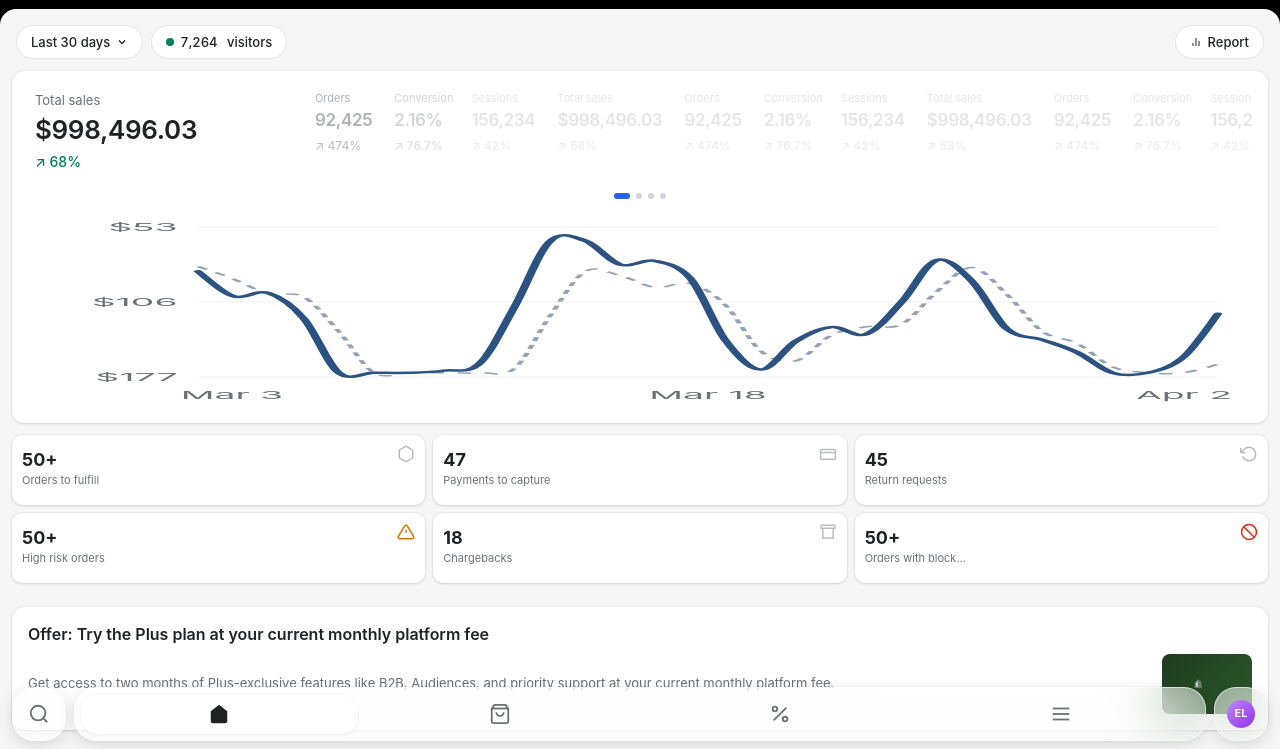
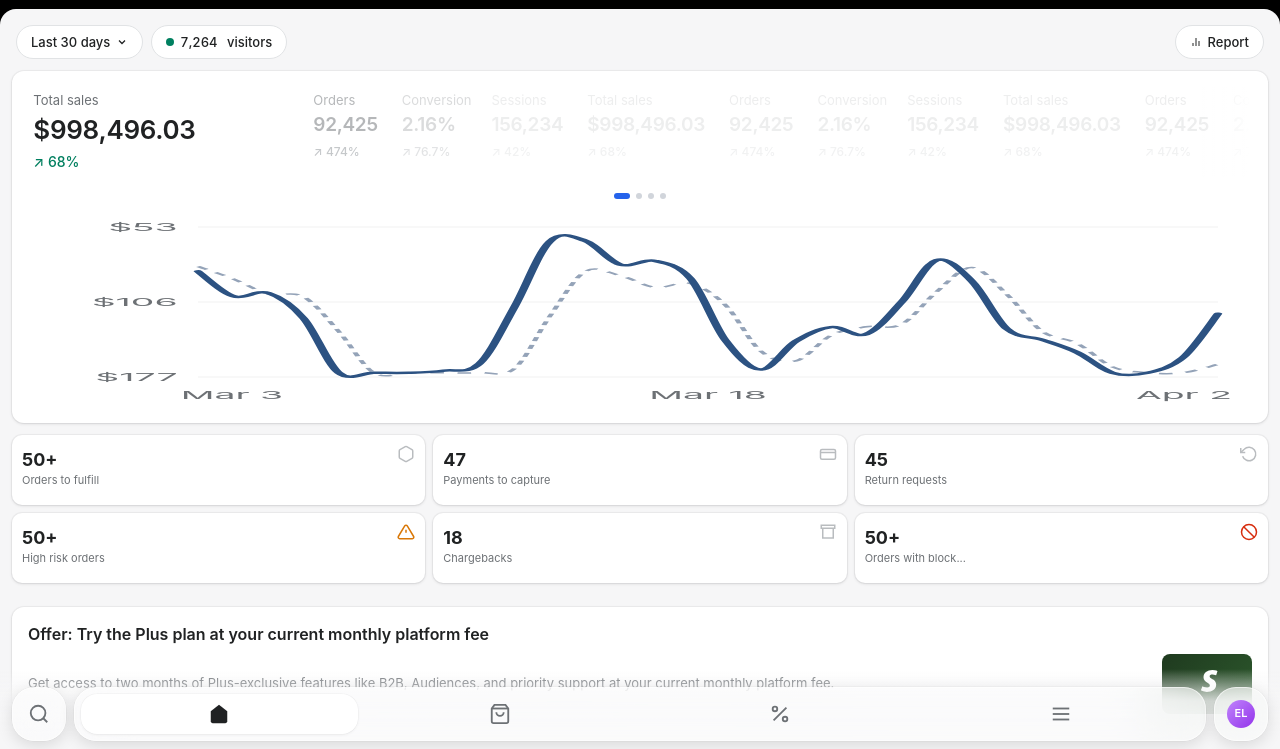
Before and after one commit to Plutus-37/Shopify, a plain HTML site: page index.html in a window 1280 px wide. Shown: the part 51-800 px from the top of the page. Drawn offline with Linux system fonts and the light colour scheme.

Commit message:
index.html

```diff
--- a/index.html
+++ b/index.html
@@ -43,7 +43,7 @@
 
   body {
     font-family: -apple-system, BlinkMacSystemFont, "SF Pro Text", "Segoe UI", Roboto, sans-serif;
-    background: #fff;
+    background: var(--bg);
     color: var(--text);
     font-size: 15px;
     line-height: 1.4;
@@ -62,6 +62,18 @@
     background: var(--bg);
     position: relative;
     overflow: hidden;
+  }
+  /* Fade-out gradient at the bottom: hides content behind the floating tab-bar */
+  .app::after {
+    content: '';
+    position: absolute;
+    left: 0;
+    right: 0;
+    bottom: 0;
+    height: calc(80px + var(--safe-bottom));
+    background: linear-gradient(to bottom, rgba(246,246,247,0) 0%, rgba(246,246,247,0.85) 40%, rgba(246,246,247,1) 80%);
+    pointer-events: none;
+    z-index: 5;
   }
 
   /* Header noir */
@@ -198,6 +210,18 @@
     padding-top: 4px;
     touch-action: pan-y;
   }
+  /* Fade-out gradient on the right edge so dim tiles disappear softly */
+  .stats-row::after {
+    content: '';
+    position: absolute;
+    top: 0;
+    right: 0;
+    bottom: 0;
+    width: 50px;
+    background: linear-gradient(to right, rgba(255,255,255,0) 0%, rgba(255,255,255,1) 100%);
+    pointer-events: none;
+    z-index: 1;
+  }
   .stats-track {
     display: flex;
     align-items: flex-start;
@@ -236,10 +260,24 @@
   /* Inactives = compactes, grisées progressivement */
   .stat-tile:not(.active) {
     min-width: 0;
-  }
-  .stat-tile.dim-1 { opacity: 0.55; }
-  .stat-tile.dim-2 { opacity: 0.3; }
-  .stat-tile.dim-3 { opacity: 0.18; }
+    padding-right: 20px;
+  }
+  .stat-tile.dim-1 { opacity: 0.5; }
+  .stat-tile.dim-2 { opacity: 0.25; }
+  .stat-tile.dim-3 { opacity: 0.12; }
+
+  /* Compact text sizes for dim tiles */
+  .stat-tile:not(.active) .label {
+    font-size: 13px;
+    color: var(--text-muted);
+  }
+  .stat-tile:not(.active) .value {
+    font-size: 19px;
+    font-weight: 600;
+  }
+  .stat-tile:not(.active) .change {
+    font-size: 12px;
+  }
 
   .stat-tile .label, .stat-tile .value, .stat-tile .change {
     transition: none;
@@ -399,7 +437,7 @@
     justify-content: center;
     flex-shrink: 0;
   }
-  .plus-card-img svg { width: 32px; height: 32px; }
+  .plus-card-img svg { width: 42px; height: 42px; }
 
   .trial-btn {
     margin: 12px;
@@ -1368,9 +1406,8 @@
       <div class="plus-banner-content">
         <div class="desc">Get access to two months of Plus-exclusive features like B2B, Audiences, and priority support at your current monthly platform fee.</div>
         <div class="plus-card-img">
-          <svg viewBox="0 0 500 142.8" xmlns="http://www.w3.org/2000/svg">
-            <path fill="#FFFFFF" d="M65,45.1l-4.3,16.1c0,0-4.8-2.2-10.5-1.8c-8.4,0.5-8.4,5.8-8.4,7.1c0.5,7.2,19.4,8.8,20.5,25.7c0.8,13.3-7,22.4-18.4,23.1C30.3,116,22.8,108,22.8,108l2.9-12.3c0,0,7.6,5.7,13.6,5.3c3.9-0.2,5.4-3.5,5.2-5.7c-0.6-9.4-16-8.8-17-24.3C26.7,58,35.2,44.9,54,43.7C61.3,43.2,65,45.1,65,45.1z" transform="translate(50, 0)"/>
-            <path fill="#FFFFFF" d="M107.4,27.1c-0.1-0.7-0.7-1.1-1.2-1.1c-0.5,0-10.4-0.2-10.4-0.2s-8.3-8-9.1-8.9c-0.8-0.8-2.4-0.6-3-0.4c0,0-1.6,0.5-4.2,1.3c-0.4-1.4-1.1-3.1-2-4.9c-2.9-5.6-7.3-8.6-12.5-8.6c-0.4,0-0.7,0-1.1,0.1c-0.2-0.2-0.3-0.4-0.5-0.5c-2.3-2.4-5.2-3.6-8.7-3.5c-6.7,0.2-13.4,5.1-18.9,13.7c-3.8,6.1-6.7,13.7-7.6,19.6c-7.7,2.4-13.1,4.1-13.3,4.1c-3.9,1.2-4,1.3-4.5,5C10.2,45.6,0,124.5,0,124.5l85.6,14.8l37.1-9.2C122.6,130.1,107.5,27.8,107.4,27.1z" transform="translate(50, 0)" opacity="0.3"/>
+          <svg viewBox="0 0 192 192" xmlns="http://www.w3.org/2000/svg">
+            <path fill="#FFFFFF" d="M119 73c-7-4-11-7-11-12 0-6 5-9 13-9 9 0 17 4 17 4l6-19s-6-5-23-5c-24 0-41 14-41 33 0 11 8 19 18 25 8 5 11 8 11 13 0 5-4 9-12 9-11 0-22-6-22-6l-7 19s10 7 27 7c25 0 43-12 43-34 0-12-9-21-19-25z"/>
           </svg>
         </div>
       </div>
```
